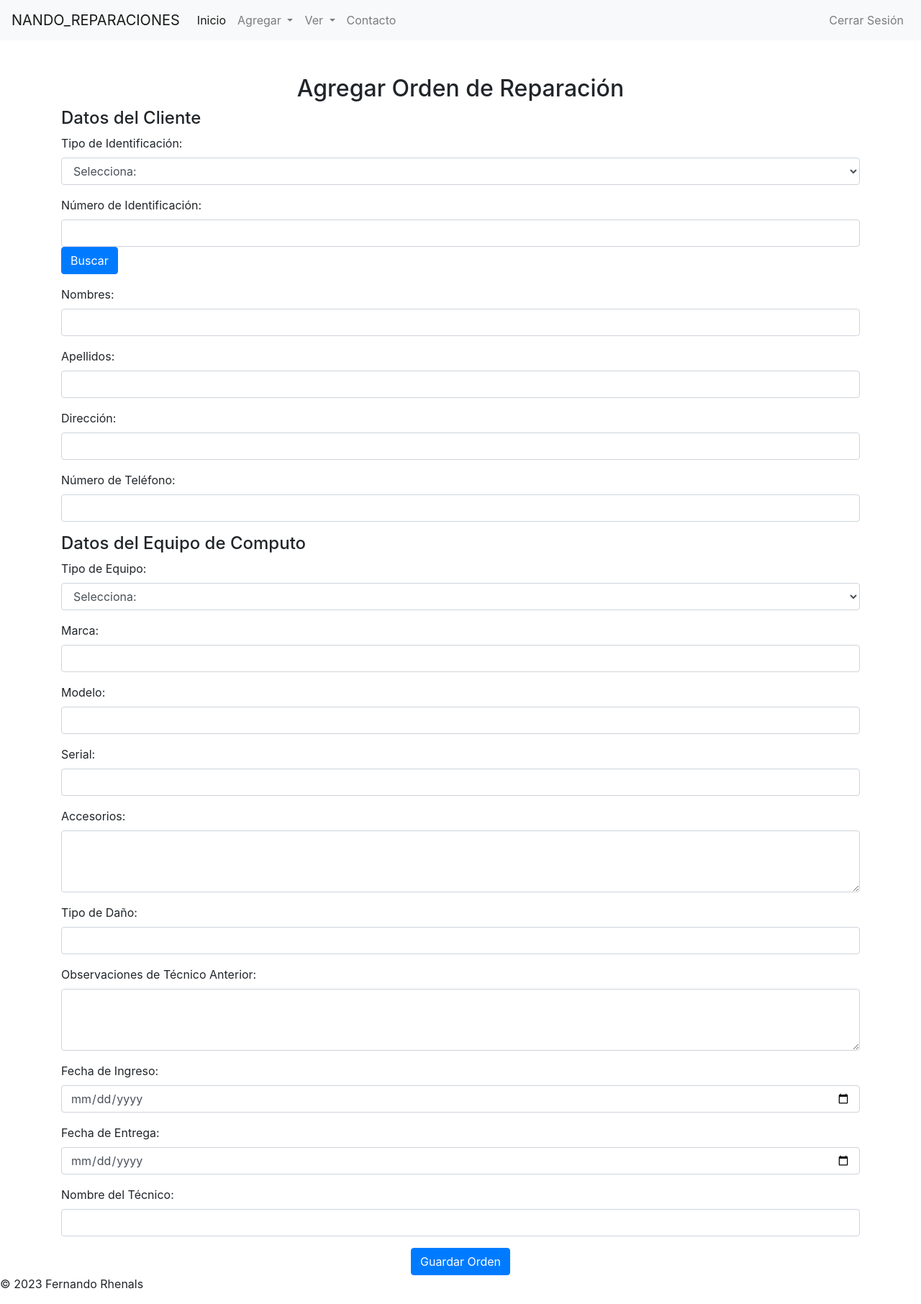
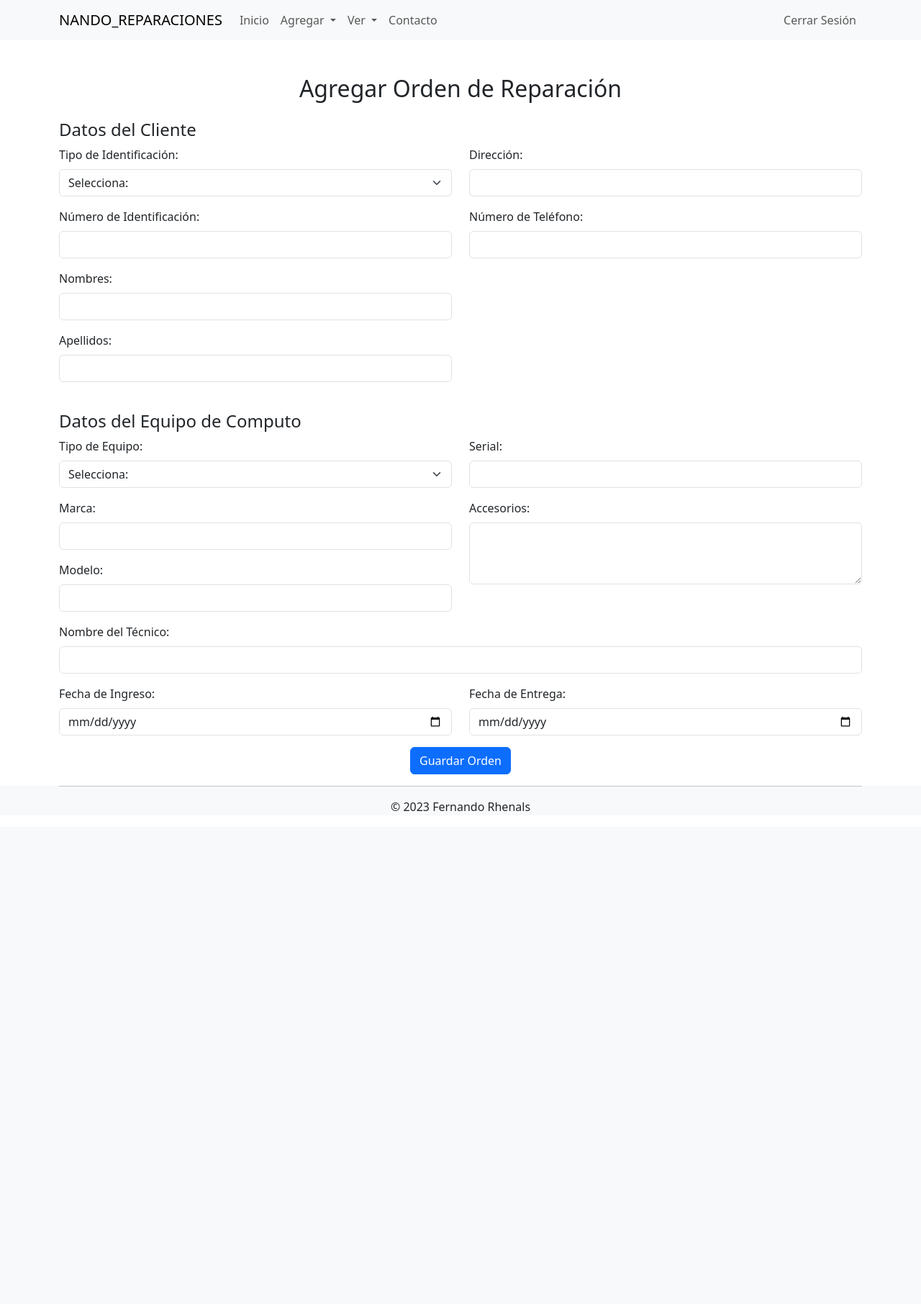
Before and after one commit to iFerch0/nando_reparaciones, a PHP site: page /nando_reparaciones/views/agregarOrdenView.php in a window 1280 px wide. Shown: the whole page at 72% size. After the commit the page ends 1127 px from the top, so only its background shows below. Run offline with PHP 8.4, Linux system fonts and the light colour scheme; data that the repository does not hold is empty; some libraries are stand-ins or nearby versions.

Commit message:
Mejora de vistas

```diff
--- a/controllers/personasController.php
+++ b/controllers/personasController.php
@@ -15,7 +15,7 @@ if ($_SERVER['REQUEST_METHOD'] === 'POST') {
 
     if ($personaModel->guardarPersona($tipo_identificacion, $identificacion, $nombres, $apellidos, $direccion, $telefono)) {
         echo "La persona se ha registrado exitosamente.";
-        header('Location: ../home.php');
+        header('Location: ../views/Personas/personaView.php');
     } else {
         echo "Hubo un error al registrar la persona.";
     }
--- a/views/agregarOrdenView.php
+++ b/views/agregarOrdenView.php
@@ -4,10 +4,12 @@
     <h2 class="text-center">Agregar Orden de Reparación</h2>
     <form action="procesar_orden.php" method="post">
         <!-- Datos del Cliente -->
-        <h4>Datos del Cliente</h4>
-        <div class="form-group">
-            <label for="tipo_identificacion">Tipo de Identificación:</label>
-            <select class="form-control" name="tipo_identificacion" required>
+        <h4 class="mt-4">Datos del Cliente</h4>
+        <div class="row">
+            <div class="col-md-6">
+                <div class="mb-3">
+                    <label for="tipo_identificacion" class="form-label">Tipo de Identificación:</label>
+                    <select class="form-select" name="tipo_identificacion" required>
                         <option value="">Selecciona:</option>
                         <?php
                         require_once("../config/db.php");
@@ -18,33 +20,38 @@
                         ?>
                     </select>
                 </div>
-        <div class="form-group">
-            <label for="numero_identificacion">Número de Identificación:</label>
+                <div class="mb-3">
+                    <label for="numero_identificacion" class="form-label">Número de Identificación:</label>
                     <input type="text" class="form-control" name="numero_identificacion" required>
-            <button id="buscar" class="btn btn-primary">Buscar</button>
                 </div>
-        <div class="form-group">
-            <label for="nombres">Nombres:</label>
+                <div class="mb-3">
+                    <label for="nombres" class="form-label">Nombres:</label>
                     <input type="text" class="form-control" name="nombres" required>
                 </div>
-        <div class="form-group">
-            <label for="apellidos">Apellidos:</label>
+                <div class="mb-3">
+                    <label for="apellidos" class="form-label">Apellidos:</label>
                     <input type="text" class="form-control" name="apellidos" required>
                 </div>
-        <div class="form-group">
-            <label for="direccion">Dirección:</label>
+            </div>
+            <div class="col-md-6">
+                <div class="mb-3">
+                    <label for="direccion" class="form-label">Dirección:</label>
                     <input type="text" class="form-control" name="direccion" required>
                 </div>
-        <div class="form-group">
-            <label for="telefono">Número de Teléfono:</label>
+                <div class="mb-3">
+                    <label for="telefono" class="form-label">Número de Teléfono:</label>
                     <input type="tel" class="form-control" name="telefono" required>
+                </div>
+            </div>
         </div>
 
         <!-- Datos del Equipo de Computo -->
-        <h4>Datos del Equipo de Computo</h4>
-        <div class="form-group">
-            <label for="tipo_equipo">Tipo de Equipo:</label>
-            <select class="form-control" name="tipo_equipo" required>
+        <h4 class="mt-4">Datos del Equipo de Computo</h4>
+        <div class="row">
+            <div class="col-md-6">
+                <div class="mb-3">
+                    <label for="tipo_equipo" class="form-label">Tipo de Equipo:</label>
+                    <select class="form-select" name="tipo_equipo" required>
                         <option value="">Selecciona:</option>
                         <?php
                         $query = $conn->query("SELECT * FROM tipo_equipo");
@@ -54,43 +61,50 @@
                         ?>
                     </select>
                 </div>
-        <div class="form-group">
-            <label for="marca">Marca:</label>
+                <div class="mb-3">
+                    <label for="marca" class="form-label">Marca:</label>
                     <input type="text" class="form-control" name="marca" required>
                 </div>
-        <div class="form-group">
-            <label for="modelo">Modelo:</label>
+                <div class="mb-3">
+                    <label for="modelo" class="form-label">Modelo:</label>
                     <input type="text" class="form-control" name="modelo" required>
                 </div>
-        <div class="form-group">
-            <label for="serial">Serial:</label>
+            </div>
+            <div class="col-md-6">
+                <div class="mb-3">
+                    <label for="serial" class="form-label">Serial:</label>
                     <input type="text" class="form-control" name="serial" required>
                 </div>
-        <div class="form-group">
-            <label for="accesorios">Accesorios:</label>
+                <div class="mb-3">
+                    <label for="accesorios" class="form-label">Accesorios:</label>
                     <textarea class="form-control" name="accesorios" rows="3"></textarea>
                 </div>
-        <div class="form-group">
-            <label for="tipo_dano">Tipo de Daño:</label>
-            <input type="text" class="form-control" name="tipo_dano" required>
             </div>
-        <div class="form-group">
-            <label for="observaciones">Observaciones de Técnico Anterior:</label>
-            <textarea class="form-control" name="observaciones" rows="3"></textarea>
         </div>
-        <div class="form-group">
-            <label for="fecha_ingreso">Fecha de Ingreso:</label>
+
+        <!-- Más campos de Equipo de Computo -->
+        <!-- ... -->
+
+        <!-- Nombre del Técnico -->
+        <div class="mb-3">
+            <label for="tecnico" class="form-label">Nombre del Técnico:</label>
+            <input type="text" class="form-control" name="tecnico" required>
+        </div>
+
+        <!-- Fechas -->
+        <div class="row">
+            <div class="col-md-6">
+                <div class="mb-3">
+                    <label for="fecha_ingreso" class="form-label">Fecha de Ingreso:</label>
                     <input type="date" class="form-control" name="fecha_ingreso" required>
                 </div>
-        <div class="form-group">
-            <label for="fecha_entrega">Fecha de Entrega:</label>
+            </div>
+            <div class="col-md-6">
+                <div class="mb-3">
+                    <label for="fecha_entrega" class="form-label">Fecha de Entrega:</label>
                     <input type="date" class="form-control" name="fecha_entrega" required>
                 </div>
-
-        <!-- Nombre del Técnico -->
-        <div class="form-group">
-            <label for="tecnico">Nombre del Técnico:</label>
-            <input type="text" class="form-control" name="tecnico" required>
+            </div>
         </div>
 
         <!-- Botón para enviar el formulario -->
--- a/views/footer.php
+++ b/views/footer.php
@@ -1,9 +1,10 @@
-<footer>
-    <p>&copy; <?php echo date("Y"); ?> Fernando Rhenals</p>
+<footer class="bg-light">
+    <div class="container">
+        <hr>
+        <p class="text-center">&copy; <?php echo date("Y"); ?> Fernando Rhenals</p>
+    </div>
 </footer>
-<script src="../../scripts/scripts.js"></script>
-<script src="https://code.jquery.com/jquery-3.6.0.min.js"></script>
-<script src="https://cdn.jsdelivr.net/npm/@popperjs/core@2.5.3/dist/umd/popper.min.js"></script>
-<script src="https://maxcdn.bootstrapcdn.com/bootstrap/4.5.2/js/bootstrap.min.js"></script>
+<script src="https://cdn.jsdelivr.net/npm/@popperjs/core@2.11.6/dist/umd/popper.min.js"></script>
+<script src="https://cdn.jsdelivr.net/npm/bootstrap@5.3.0/dist/js/bootstrap.min.js"></script>
 </body>
 </html>
--- a/views/header.php
+++ b/views/header.php
@@ -2,41 +2,42 @@
 require_once(__DIR__ . '/../config/config.php');
 ?>
 <!DOCTYPE html>
-<html>
+<html lang="es">
 <head>
-    <title>REPARACION DE COMPUTADORAS</title>
-    <!-- <link rel="stylesheet" href="css/styles.css">-->
-    <link rel="stylesheet" href="https://maxcdn.bootstrapcdn.com/bootstrap/4.5.2/css/bootstrap.min.css">
-
+    <meta charset="UTF-8">
+    <meta name="viewport" content="width=device-width, initial-scale=1.0">
+    <title>NANDO_REPARACIONES</title>
+    <link rel="stylesheet" href="https://cdn.jsdelivr.net/npm/bootstrap@5.3.0/dist/css/bootstrap.min.css">
 </head>
 <body>
     <header>
         <!-- Encabezado común a todas las páginas -->
         <nav class="navbar navbar-expand-lg navbar-light bg-light">
+            <div class="container">
                 <a class="navbar-brand" href="<?php echo BASE_URL; ?>views/homeView.php">NANDO_REPARACIONES</a>
-    <button class="navbar-toggler" type="button" data-toggle="collapse" data-target="#navbarNav" aria-controls="navbarNav" aria-expanded="false" aria-label="Toggle navigation">
+                <button class="navbar-toggler" type="button" data-bs-toggle="collapse" data-bs-target="#navbarNav" aria-controls="navbarNav" aria-expanded="false" aria-label="Toggle navigation">
                     <span class="navbar-toggler-icon"></span>
                 </button>
                 <div class="collapse navbar-collapse" id="navbarNav">
                     <ul class="navbar-nav">
-            <li class="nav-item active">
-                <a class="nav-link" href="<?php echo BASE_URL; ?>views/homeView.php">Inicio <span class="sr-only">(current)</span></a>
+                        <li class="nav-item">
+                            <a class="nav-link" href="<?php echo BASE_URL; ?>views/homeView.php">Inicio</a>
                         </li>
                         <li class="nav-item dropdown">
-                <a class="nav-link dropdown-toggle" href="#" id="navbarDropdown" role="button" data-toggle="dropdown" aria-haspopup="true" aria-expanded="false">
+                            <a class="nav-link dropdown-toggle" href="#" id="agregarDropdown" role="button" data-bs-toggle="dropdown" aria-haspopup="true" aria-expanded="false">
                                 Agregar
                             </a>
-                <div class="dropdown-menu" aria-labelledby="navbarDropdown">
+                            <div class="dropdown-menu" aria-labelledby="agregarDropdown">
                                 <a class="dropdown-item" href="<?php echo BASE_URL; ?>views/agregarOrdenView.php">Agregar orden</a>
                                 <a class="dropdown-item" href="<?php echo BASE_URL; ?>views/Personas/agregarPersonaView.php">Agregar Persona</a>
                                 <a class="dropdown-item" href="#">Agregar Equipo</a>
                             </div>
                         </li>
                         <li class="nav-item dropdown">
-                <a class="nav-link dropdown-toggle" href="#" id="navbarDropdown" role="button" data-toggle="dropdown" aria-haspopup="true" aria-expanded="false">
+                            <a class="nav-link dropdown-toggle" href="#" id="verDropdown" role="button" data-bs-toggle="dropdown" aria-haspopup="true" aria-expanded="false">
                                 Ver
                             </a>
-                <div class="dropdown-menu" aria-labelledby="navbarDropdown">
+                            <div class="dropdown-menu" aria-labelledby="verDropdown">
                                 <a class="dropdown-item" href="#">Ver ordenes</a>
                                 <a class="dropdown-item" href="<?php echo BASE_URL; ?>views/Personas/personaView.php">Ver personas</a>
                                 <a class="dropdown-item" href="#">Ver equipos</a>
@@ -46,22 +47,12 @@ require_once(__DIR__ . '/../config/config.php');
                             <a class="nav-link" href="#">Contacto</a>
                         </li>
                     </ul>
-    </div>
-    <!-- ... (código anterior) ... -->
-
-<div class="collapse navbar-collapse" id="navbarNav">
-    <ul class="navbar-nav">
-        <!-- Opciones del menú principal aquí -->
-    </ul>
-    <ul class="navbar-nav ml-auto"> <!-- Coloca elementos a la derecha -->
+                    <ul class="navbar-nav ms-auto"> <!-- Coloca elementos a la derecha -->
                         <li class="nav-item">
                             <a class="nav-link" href="<?php echo BASE_URL; ?>logout.php">Cerrar Sesión</a>
-
                         </li>
                     </ul>
                 </div>
+            </div>
         </nav>
-
-</nav>
-
     </header>
```
Also changed, not shown: views/Personas/agregarPersonaView.php (+18 -8 lines), views/Personas/personaView.php (+8 -6 lines). Lines whose indentation alone changed are shown as unchanged.
